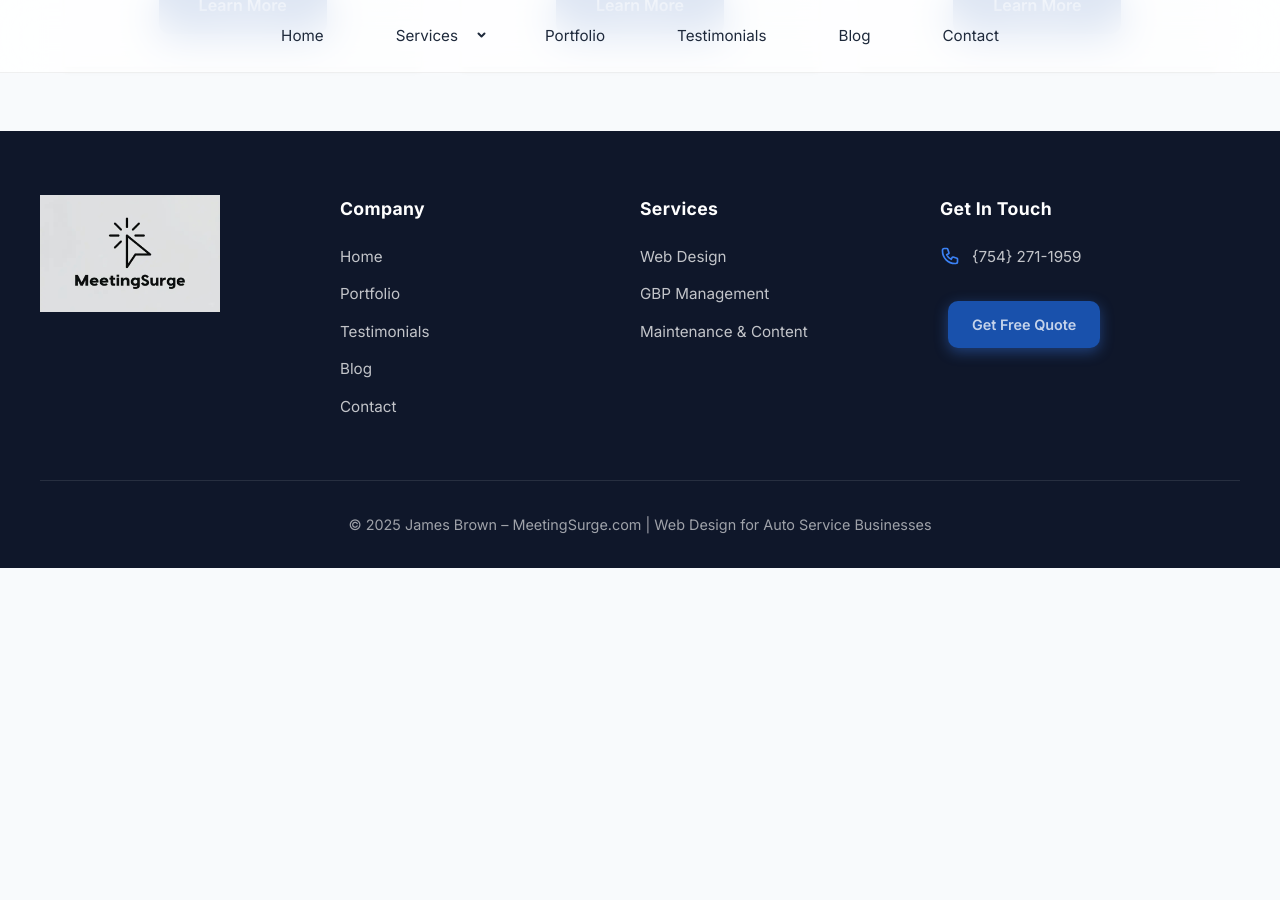
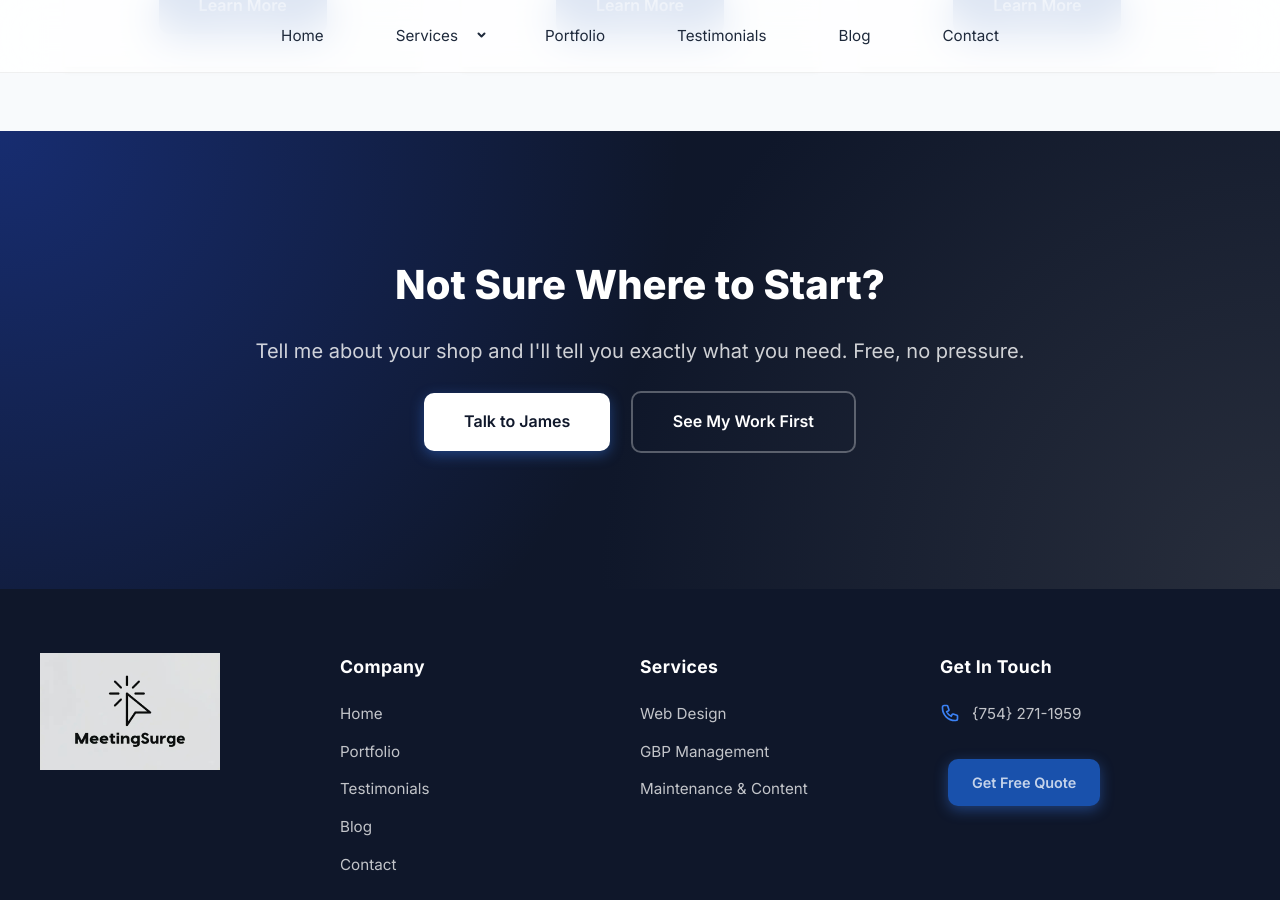
Before and after one commit to JamesBrownR/MeetingSurge, a Jekyll site: the page built from services/index.html, in a window 1280 px wide and 900 px high, scrolled down 1495 px. Built offline with Jekyll 4.4.1, drawn with Linux system fonts in a browser that asks for light colours; before the commit the page ends 2063 px from its top, so only the background shows below that.

Commit message:
Update index.html

```diff
--- a/services/index.html
+++ b/services/index.html
@@ -228,3 +228,11 @@ description: Professional web design services for auto repair shops... custom we
 
   </div>
 </section>
+<div class="cta-section">
+  <h2>Not Sure Where to Start?</h2>
+  <p>Tell me about your shop and I'll tell you exactly what you need. Free, no pressure.</p>
+  <div>
+    <a href="/contact" class="cta-button" style="background: white; color: var(--primary);">Talk to James</a>
+    <a href="/portfolio" class="cta-button cta-button-secondary">See My Work First</a>
+  </div>
+</div>
```
